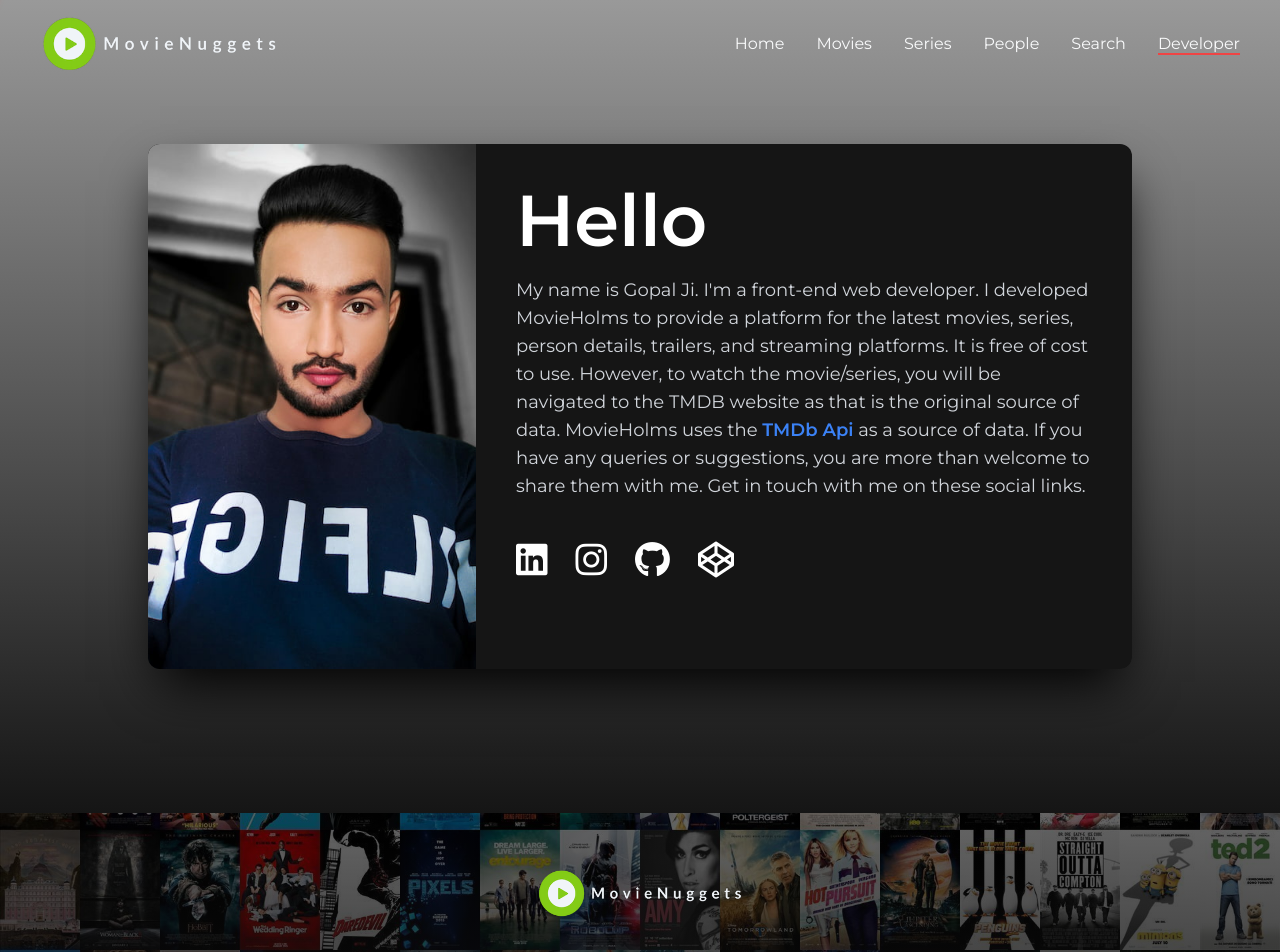
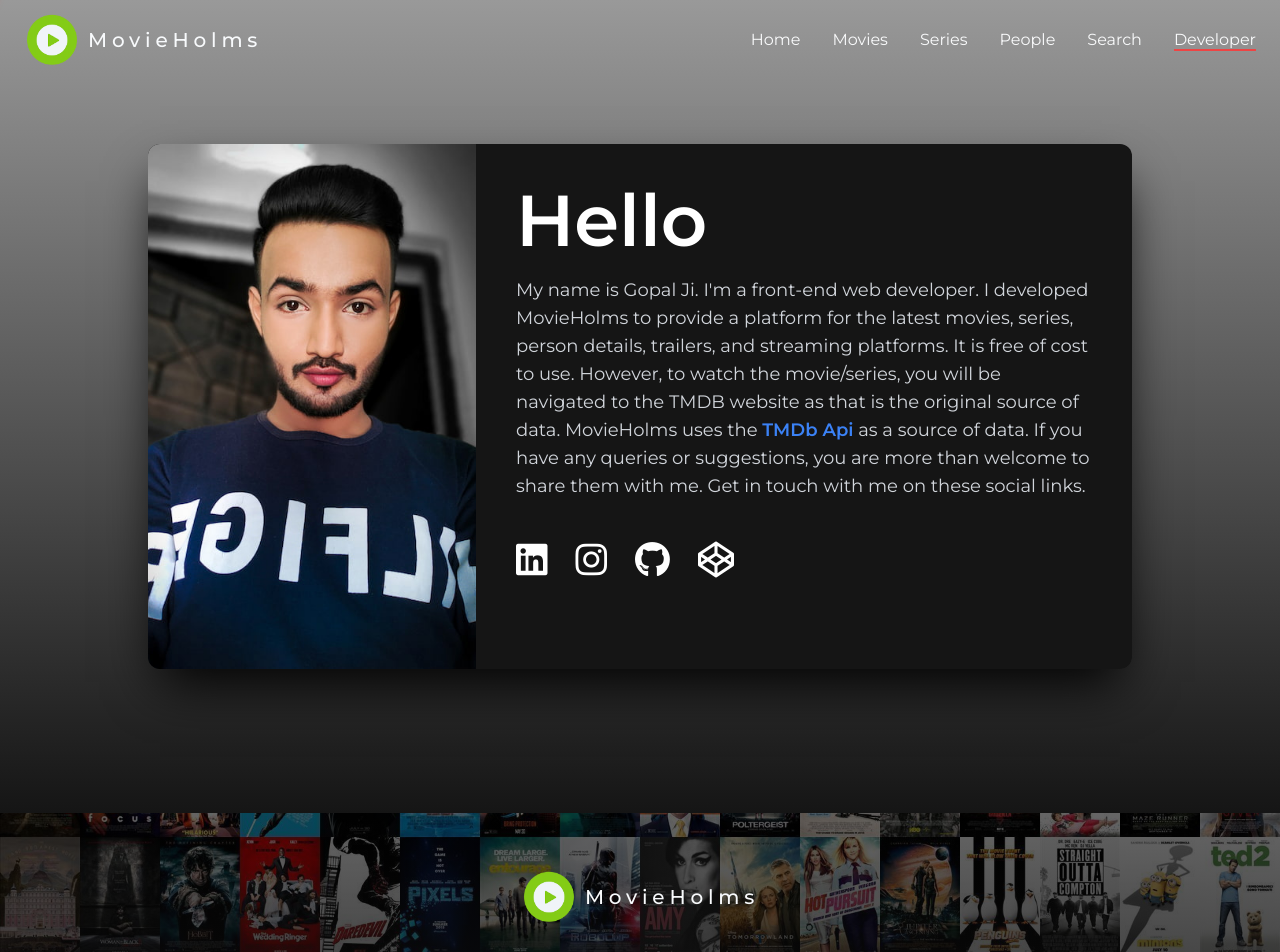
Before and after one commit to CodingByGopal/React-MovieHolms, a React (Create React App) app: page /developer in a window 1280 px wide. Shown: the top 952 px of the page. Built offline with nearby package versions, Linux system fonts and the light colour scheme; no server answers.

Commit message:
Logo UI fixed

```diff
--- a/src/components/LayoutComponents/Footer.js
+++ b/src/components/LayoutComponents/Footer.js
@@ -52,9 +52,15 @@ const Footer = () => {
         backgroundImage: `linear-gradient(rgba(0,0,0,0.6),#121212),url(${footerImg})`,
       }}
     >
-      <div className=" md:text-base text-sm px-5  md:pb-16 pb-10  pt-14  flex justify-center items-center flex-col ">
+      <div className=" md:text-base text-sm px-5  md:pb-16 pb-10  md:pt-14 pt-10  flex justify-center items-center flex-col ">
         <Link to="/">
-          <img src={logo} alt="logo" className=" md:w-52  w-44  mb-10 " />
+          {/* <img src={logo} alt="logo" className=" md:w-52  w-44  mb-10 " /> */}
+          <div className=" flex items-center gap-2 mb-10">
+            <img src={logo} alt="logo" className=" lg:h-14 h-10 " />
+            <span className=" md:text-xl  text-base   font-medium  tracking-[0.2rem] md:tracking-[0.3rem]">
+              MovieHolms
+            </span>
+          </div>
         </Link>
 
         <div className="  grid-cols-3 grid md:gap-40 gap-5  mb-8 font-semibold">
--- a/src/components/LayoutComponents/Navbar.js
+++ b/src/components/LayoutComponents/Navbar.js
@@ -56,14 +56,19 @@ const Navbar = () => {
           : " "
       } `}
     >
-      <div className=" max-w-screen-2xl mx-auto md:flex py-4 lg:px-10 px-4 items-center justify-between">
+      <div className=" max-w-screen-2xl mx-auto md:flex py-3 lg:px-6 px-4 items-center justify-between">
         <Link to="/">
-          <img src={image} alt="logo" className=" lg:h-14 h-12 " />
+          <div className=" flex items-center gap-2">
+            <img src={image} alt="logo" className=" lg:h-14 h-10 " />
+            <span className=" md:text-xl  text-base   font-medium  tracking-[0.2rem] md:tracking-[0.3rem]">
+              MovieHolms
+            </span>
+          </div>
         </Link>
 
         <div
           onClick={() => setOpen(!open)}
-          className="text-3xl absolute  right-8 top-6 z-40 cursor-pointer md:hidden text-gray-50 "
+          className="text-2xl absolute  right-8  top-4 z-40 cursor-pointer md:hidden text-gray-50 "
         >
           {open ? (
             <i title="close" className="fa-solid fa-xmark"></i>
```
Also changed, not shown: src/images/logo.png.
